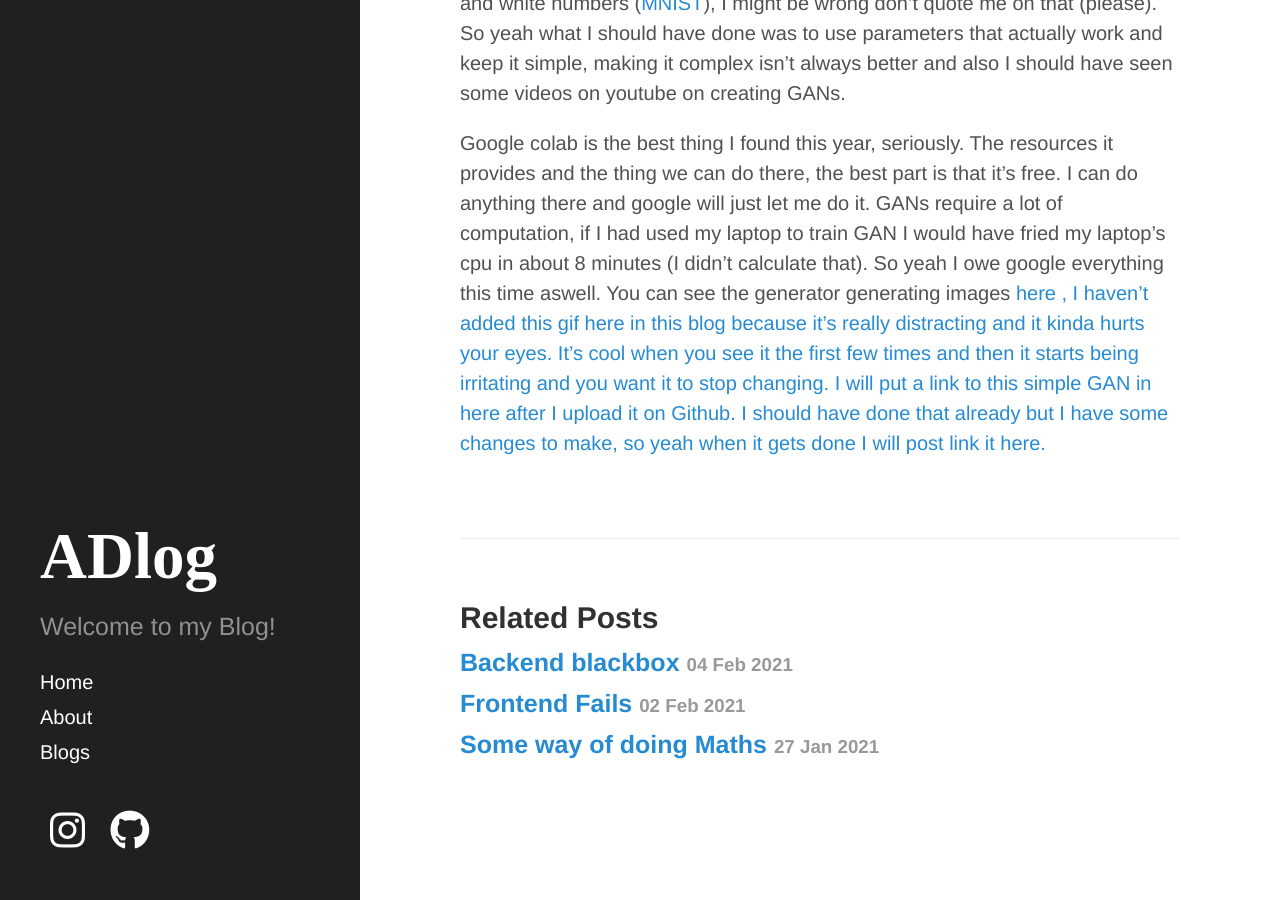
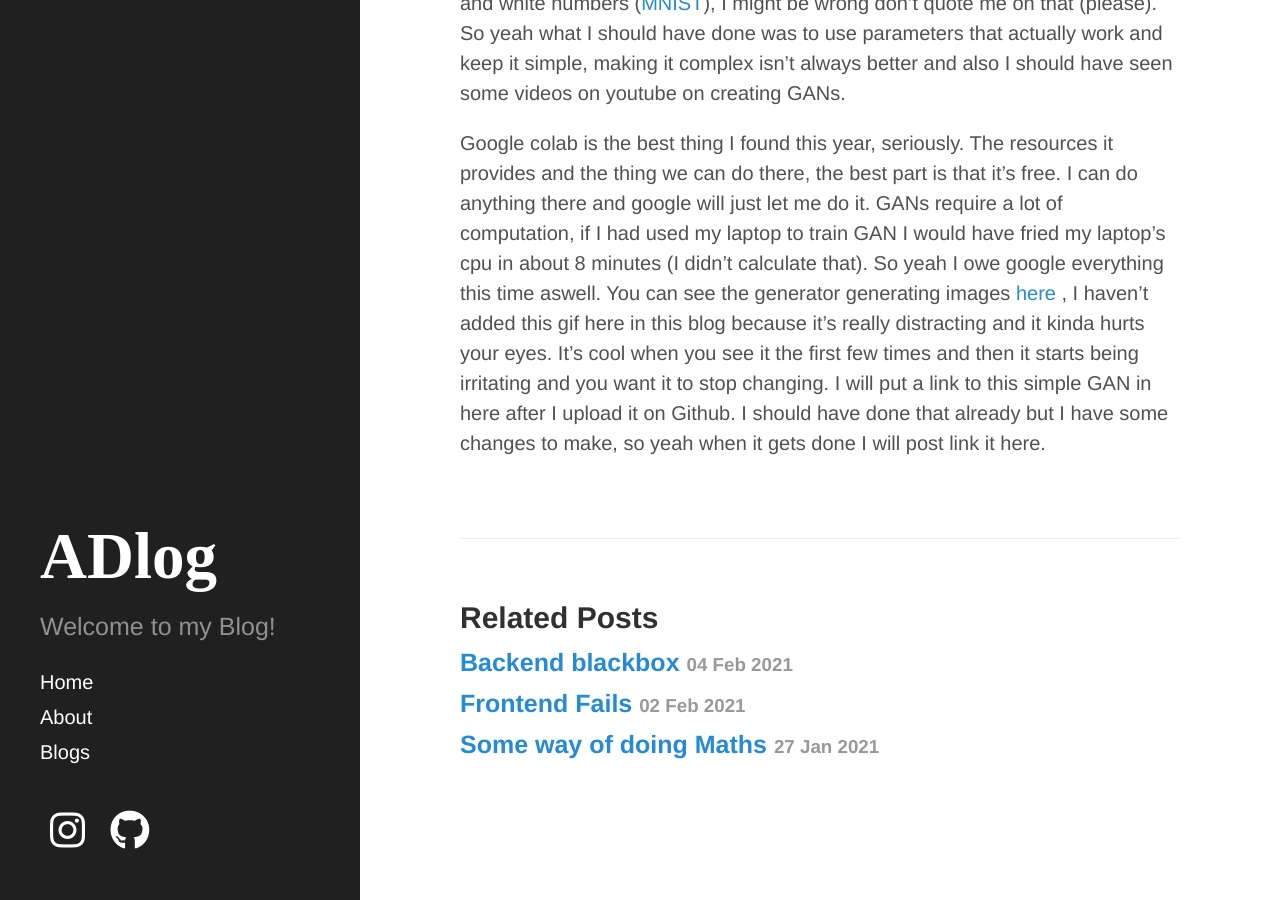
Before and after one commit to arogyad/arogyad.github.io, a Jekyll site: the page built from _posts/2021-02-11-GAN: Generate Almost Nothing (when you don't know what you are doing).md, in a window 1280 px wide and 900 px high, scrolled down 664 px. Built offline with Jekyll 4.4.1, drawn with Linux system fonts in a browser that asks for light colours; nearby versions of some CDN libraries; some web fonts are replaced; our own code applies the rules of GitHub Pages for plain Markdown files.

```diff
--- a/_posts/2021-02-11-GAN: Generate Almost Nothing (when you don't know what you are doing).md
+++ b/_posts/2021-02-11-GAN: Generate Almost Nothing (when you don't know what you are doing).md
@@ -7,4 +7,4 @@ title: 'GAN: Generate Almost Nothing (when you don't know what you are doing)'
 
 GANs are pretty cool right? Yeah they are unless you don't know what you are doing and this is where I come in entry. I had a hard time creating a something that could actually create something other than random black and white dots on the screen. I just overestimated myself and underestimated GANs, I was a fool. I fooled myself into believing that they were 'just 2 model fighting against each other' which it was until it wasn't. My first mistake was understanding GANs in 'same network but 2' way. They are two networks no doubt but they are so sensitive to small things changes. My second mistake was trying to be fancy, which not only made increased my training time but also made the images look worse. I think this was because my images are really simple, they are just black and white numbers (<a href='http://yann.lecun.com/exdb/mnist/' target='_blank'>MNIST</a>), I might be wrong don't quote me on that (please). So yeah what I should have done was to use parameters that actually work and keep it simple, making it complex isn't always better and also I should have seen some videos on youtube on creating GANs.
 
-Google colab is the best thing I found this year, seriously. The resources it provides and the thing we can do there, the best part is that it's free. I can do anything there and google will just let me do it. GANs require a lot of computation, if I had used my laptop to train GAN I would have fried my laptop's cpu in about 8 minutes (I didn't calculate that). So yeah I owe google everything this time aswell. You can see the generator generating images <a href='https://imgur.com/a/kc7NOmz' target='_blank'> here <a>, I haven't added this gif here in this blog because it's really distracting and it kinda hurts your eyes. It's cool when you see it the first few times and then it starts being irritating and you want it to stop changing. I will put a link to this simple GAN in here after I upload it on Github. I should have done that already but I have some changes to make, so yeah when it gets done I will post link it here.
+Google colab is the best thing I found this year, seriously. The resources it provides and the thing we can do there, the best part is that it's free. I can do anything there and google will just let me do it. GANs require a lot of computation, if I had used my laptop to train GAN I would have fried my laptop's cpu in about 8 minutes (I didn't calculate that). So yeah I owe google everything this time aswell. You can see the generator generating images <a href='https://imgur.com/a/kc7NOmz' target='_blank'> here </a>, I haven't added this gif here in this blog because it's really distracting and it kinda hurts your eyes. It's cool when you see it the first few times and then it starts being irritating and you want it to stop changing. I will put a link to this simple GAN in here after I upload it on Github. I should have done that already but I have some changes to make, so yeah when it gets done I will post link it here.
```
